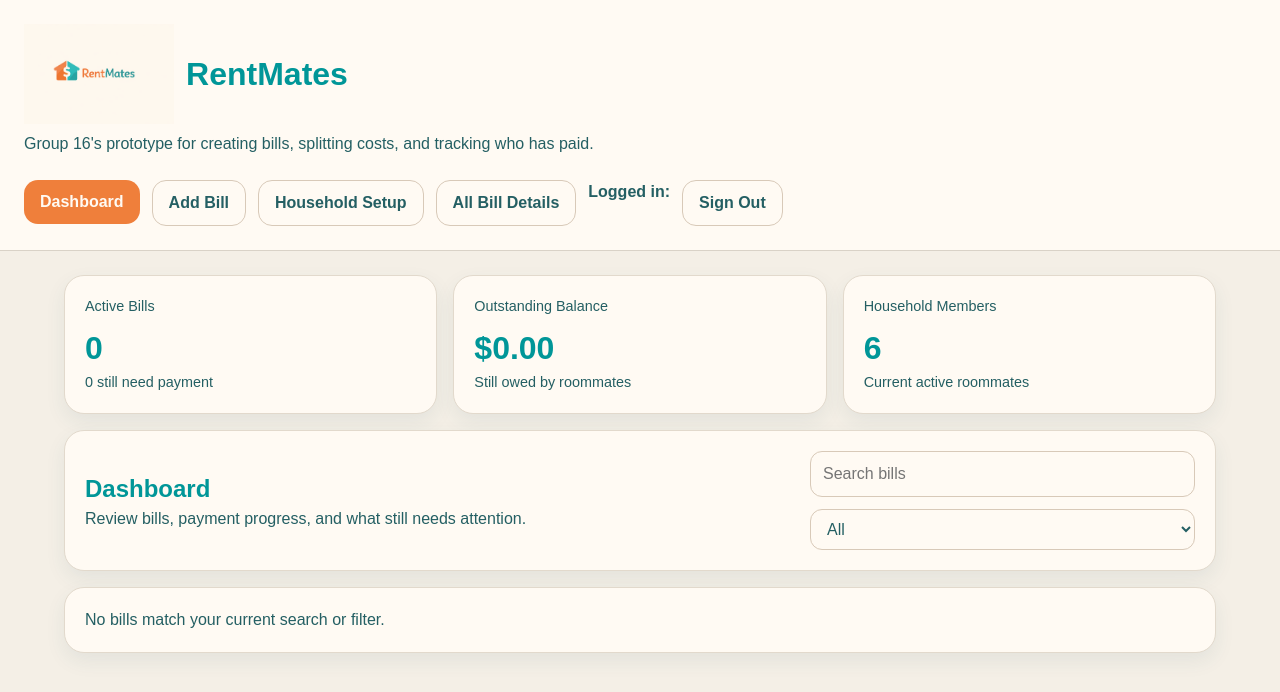
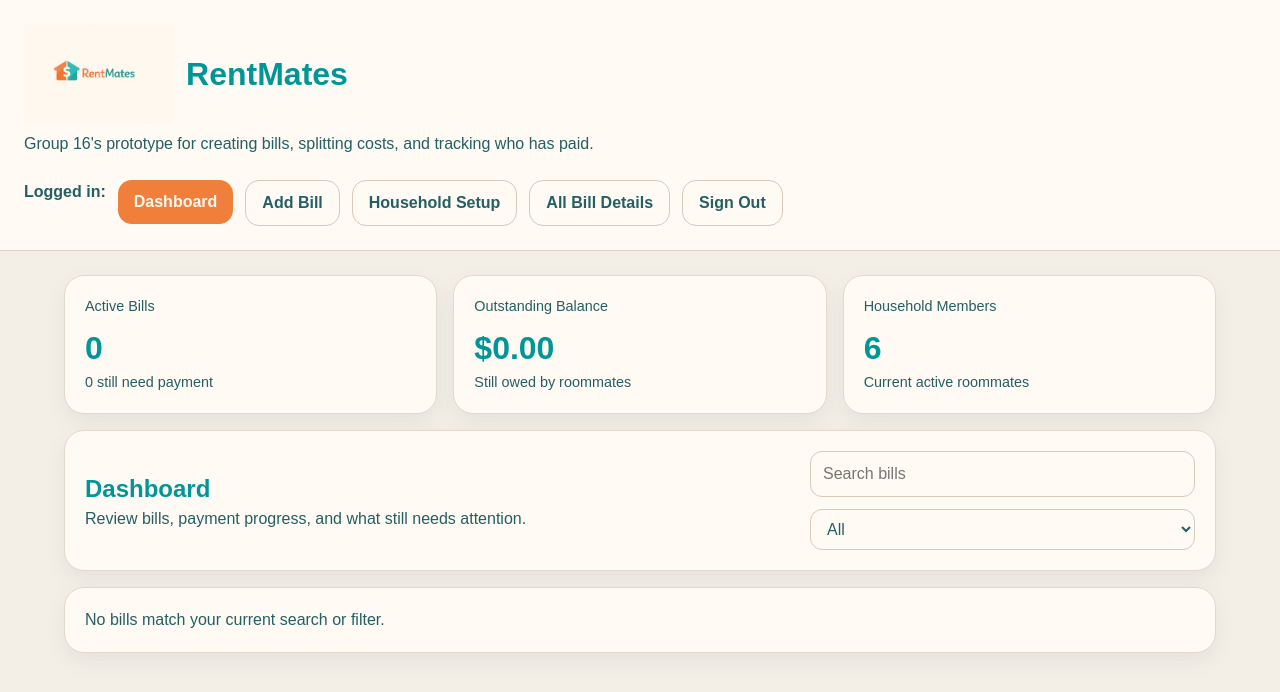
Before and after one commit to Zaay87/RentMates, a React (Vite) app: page / in a window 1280 px wide. Both pictures are taken after a click on the button "Enter Dashboard". Shown: the top 692 px of the page. Built offline with nearby package versions, Linux system fonts and the light colour scheme.

Commit message:
Moved and adjusted "Logged in"

```diff
--- a/src/App.jsx
+++ b/src/App.jsx
@@ -948,6 +948,9 @@ export default function App() {
           </div>
 
           <nav className="nav-row">
+
+              <span className="muted strong">Logged in: {loggedInUser}</span>
+
             <button
               onClick={() => setPage('dashboard')}
               className={`button ${
@@ -982,8 +985,6 @@ export default function App() {
             >
               All Bill Details
             </button>
-
-            <span className="muted strong">Logged in: {loggedInUser}</span>
 
             <button onClick={handleSignOut} className="button button-secondary">
               Sign Out
```
